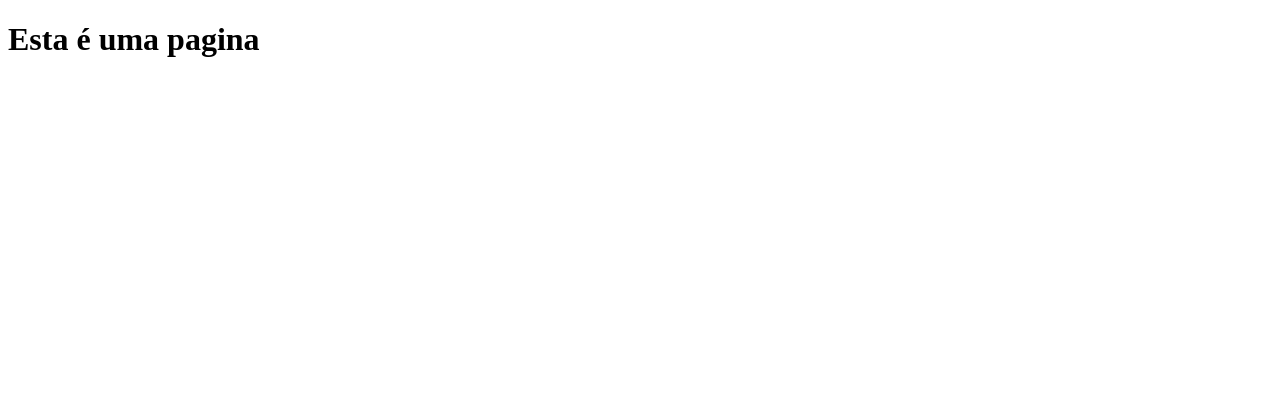
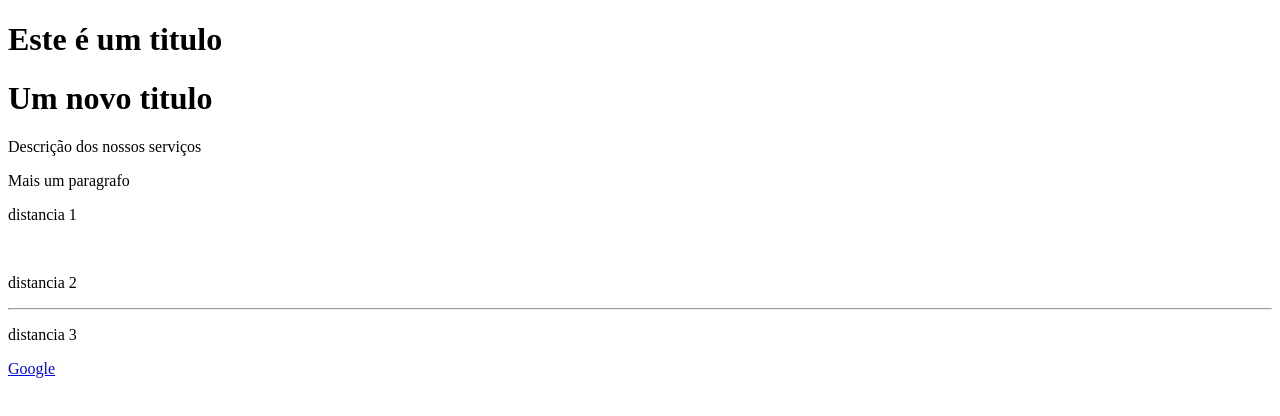
Before and after one commit to IsabelTeodoro/CURSO-FRONT-UDEMY, a plain HTML site: page index.html in a window 1280 px wide. Drawn offline with Linux system fonts and the light colour scheme.

Commit message:
primeiro commit

```diff
--- a/index.html
+++ b/index.html
@@ -1,7 +1,33 @@
+<!--ANOTAÇOES SEÇÃO 2 -->
+<!--1-Head cabeçalho , meta tags , nao aparecem , é uma configuração/
+2- BODY , maior parte do codigo/
+3- Os titulos sao com a tag h qu epode ser de 1 a 6 , sendo o 1 o maior ,     apenas 1 por pagina /
+4- Tag p paragrafo , começa uma nova linha/
+5- Tags sem conteudo geralmente usadas para quebra de linha como o br e o hr, tambem sao sem fechamento a maioria das vezes/
+6- Atributos adicionam funcionalidades as tags, a tag a , adiciona uma nova pagina ou site mas para adicionar o endereço URL usamos o (a href="link">nome</a), quando o usuario clica é redirecionado/
+-->
+
 <!DOCTYPE html>
 <html>
 
-<body>
-    <h1>Esta é uma pagina</h1>
+<head>
+    <title> Html fundamentos</title>
+</head>
+
+<body style="padding-bottom: 500px">
+    <h1>Este é um titulo</h1>
+    <h1>Um novo titulo</h1>
+
+    <p>Descrição dos nossos serviços</p>
+    <p>Mais um paragrafo</p>
+
+    <p>distancia 1</p>
+    <br />
+    <p>distancia 2</p>
+    <hr />
+    <p>distancia 3</p>
+    <!-- ATRIBUTOS-->
+    <a href="https://www.google.com">Google</a>
 </body>
+
 </html>
```
Also changed, not shown: 1 other file.
